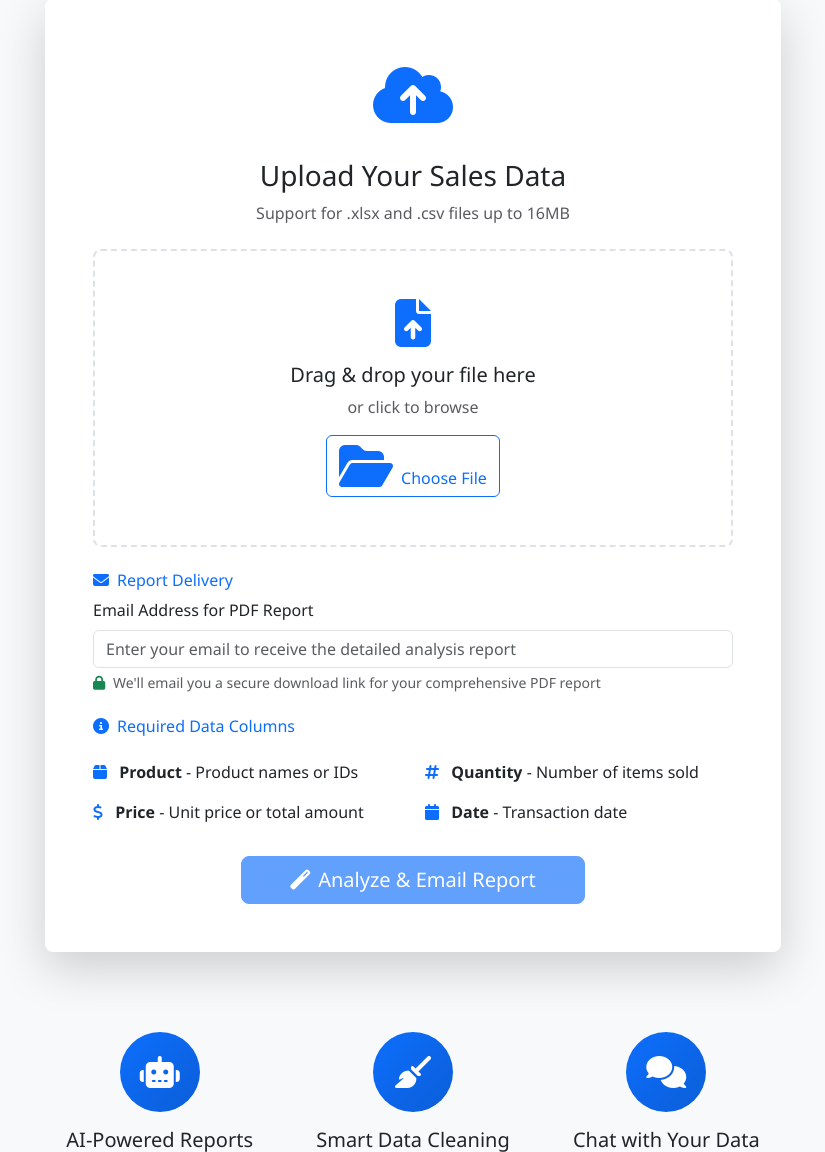
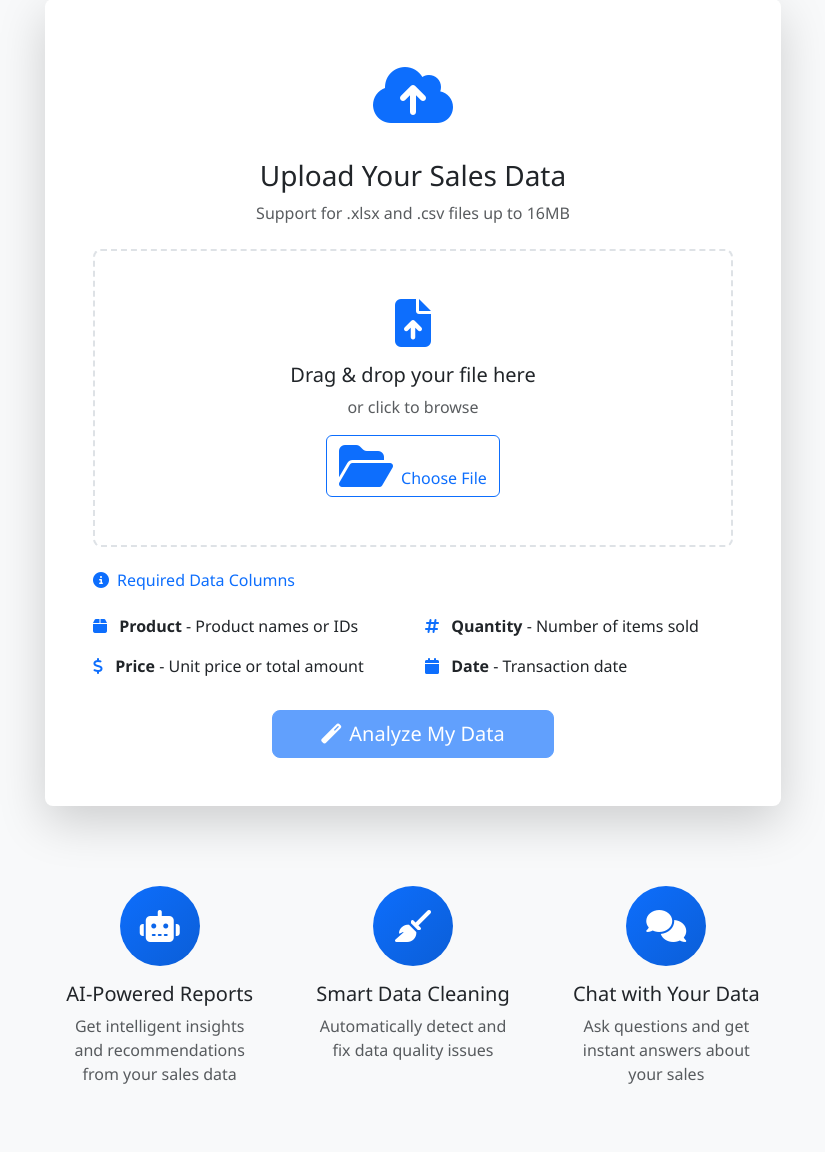
Before and after one commit to AdalNa7/SmartDataAnalyzer, a Flask app: page / in a window 1280 px wide. Shown: the part 453-1605 px from the top of the page, without its empty margins (227-1052 px from the left). Run offline with Flask 3, Linux system fonts and the light colour scheme; some libraries are stand-ins or nearby versions.

Commit message:
Allow users to generate data insights without requiring email confirmation
Removes the email requirement from the file upload and analysis process in routes.py, index.html, and dashboard.html.

Replit-Commit-Author: Agent
Replit-Commit-Session-Id: 17a554d0-5b37-48e9-8cf7-d93e42401c08
Replit-Commit-Screenshot-Url: https://storage.googleapis.com/screenshot-production-us-central1/4afbf466-fd9d-49ee-b726-bce2ce3efc31/87e2a6a9-ae54-4999-9ce1-cded3ccf972b.jpg

```diff
--- a/routes.py
+++ b/routes.py
@@ -44,14 +44,9 @@ def upload_file():
         return redirect(url_for('index'))
 
     file = request.files['file']
-    client_email = request.form.get('client_email', '').strip()
 
     if file.filename == '':
         flash('No file selected', 'error')
-        return redirect(url_for('index'))
-
-    if not client_email:
-        flash('Email address is required for report delivery', 'error')
         return redirect(url_for('index'))
 
     if file and file.filename and allowed_file(file.filename):
@@ -78,38 +73,6 @@ def upload_file():
             session['rows'] = len(df)
             session['columns'] = list(df.columns)
             session['filepath'] = filepath
-            session['client_email'] = client_email
-
-            # Automated PDF generation and email delivery
-            try:
-                # Perform comprehensive analysis
-                analysis_data = analyze_sales_data(df)
-
-                # Generate comprehensive PDF report
-                report_info = enhanced_pdf_generator.generate_comprehensive_report(
-                    analysis_data=analysis_data,
-                    client_email=client_email,
-                    sample_data=df
-                )
-
-                # Send automated email with download link
-                base_url = f"https://{request.host}" if request.is_secure else f"http://{request.host}"
-                email_result = email_service.send_report_email(
-                    client_email=client_email,
-                    report_info=report_info,
-                    download_url=f"{base_url}{report_info['download_url']}"
-                )
-
-                if email_result['success']:
-                    flash('Analysis complete! We\'ve emailed your detailed report.', 'success')
-                    session['report_sent'] = True
-                    session['report_id'] = report_info['report_id']
-                else:
-                    flash(f'Analysis complete. Report generated but email delivery failed: {email_result["message"]}', 'warning')
-                    session['report_download_url'] = report_info['download_url']
-
-            except Exception as e:
-                flash(f'Report generation failed: {str(e)}', 'warning')
 
             return redirect(url_for('dashboard'))
 
@@ -129,16 +92,10 @@ def dashboard():
         flash('Please upload a file first', 'error')
         return redirect(url_for('index'))
 
-    # Check if report was sent via email
-    report_sent = session.get('report_sent', False)
-    client_email = session.get('client_email', '')
-
     return render_template('dashboard.html',
                          filename=session['filename'],
                          rows=session['rows'],
-                         columns=session['columns'],
-                         report_sent=report_sent,
-                         client_email=client_email)
+                         columns=session['columns'])
 
 def analyze_sales_data(df):
     """Comprehensive sales data analysis using pandas"""
--- a/templates/index.html
+++ b/templates/index.html
@@ -56,21 +56,7 @@
                             </div>
                         </div>
 
-                        <!-- Email Input for Report Delivery -->
-                        <div class="mt-4">
-                            <h6 class="text-primary">
-                                <i class="fas fa-envelope me-2"></i>Report Delivery
-                            </h6>
-                            <div class="mb-3">
-                                <label for="clientEmail" class="form-label">Email Address for PDF Report</label>
-                                <input type="email" class="form-control" id="clientEmail" name="client_email"
-                                       placeholder="Enter your email to receive the detailed analysis report" required>
-                                <div class="form-text">
-                                    <i class="fas fa-lock text-success me-1"></i>
-                                    We'll email you a secure download link for your comprehensive PDF report
-                                </div>
-                            </div>
-                        </div>
+
 
                         <!-- Data Requirements -->
                         <div class="mt-4">
@@ -107,7 +93,7 @@
 
                         <div class="text-center mt-4">
                             <button type="submit" class="btn btn-primary btn-lg px-5" id="uploadBtn" disabled>
-                                <i class="fas fa-magic me-2"></i>Analyze & Email Report
+                                <i class="fas fa-magic me-2"></i>Analyze My Data
                             </button>
                         </div>
                     </form>
```
Also changed, not shown: templates/dashboard.html (+5 -16 lines), 2 other files.
